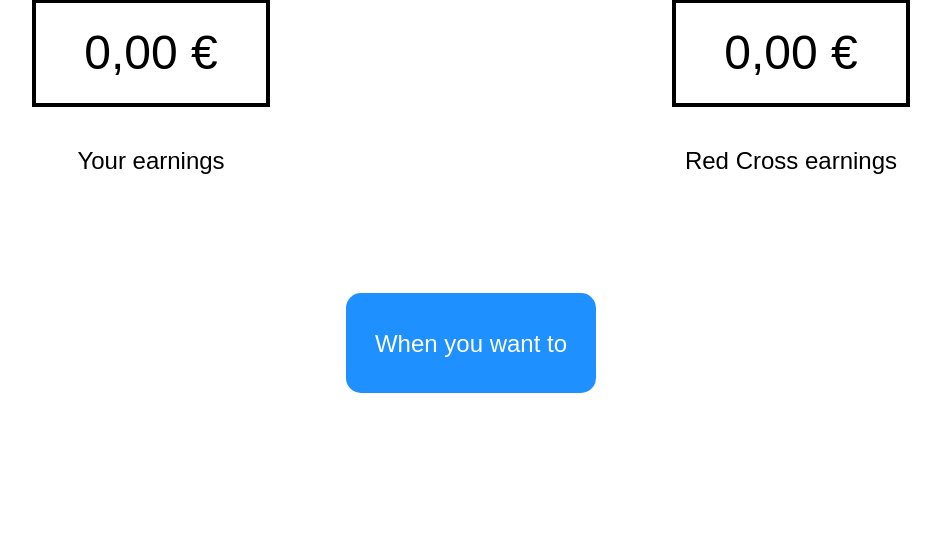
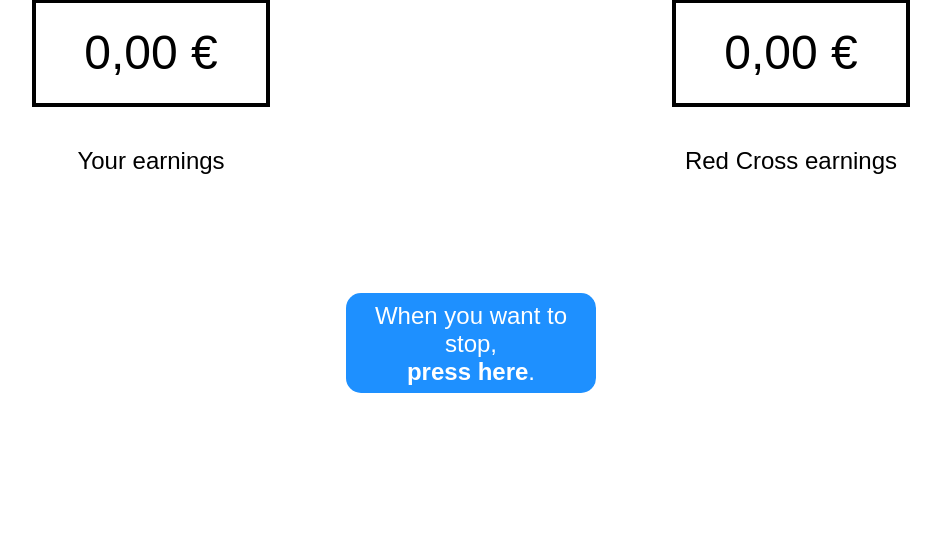
Before and after one commit to jpsalo/kampimasiina, a Django app: page /motivation/experiment in a window 1280 px wide. Shown: the part 307-850 px from the top of the page, without its empty margins (169-1110 px from the left). Run offline with Django 3.2, Linux system fonts and the light colour scheme; some libraries are stand-ins or nearby versions.

Commit message:
Fixed multiline text on a button

```diff
--- a/web/motivation/static/motivation/style.css
+++ b/web/motivation/static/motivation/style.css
@@ -70,6 +70,14 @@
   border-radius: 15px;
 }
 
+.button-text {
+  line-height: initial;
+  display: table-cell;
+  vertical-align: middle;
+  height: inherit;
+  width: inherit;
+}
+
 .text-underline {
   text-decoration: underline;
 }
--- a/web/motivation/templates/motivation/experiment.html
+++ b/web/motivation/templates/motivation/experiment.html
@@ -25,7 +25,9 @@
 </div>
 
 <div class="site-footer">
-    <button class="button" onclick="createPost()">When you want to stop, press here</button>
+  <button class="button" onclick="createPost()">
+    <span class="button-text">When you want to stop,<br><span class="text-bold">press here</span>.</span>
+  </button>
 </div>
 
 <script src="https://ajax.googleapis.com/ajax/libs/jquery/3.1.1/jquery.min.js"></script>
--- a/web/motivation/templates/motivation/instructions.html
+++ b/web/motivation/templates/motivation/instructions.html
@@ -61,5 +61,7 @@
 </div>
 
 <div class="site-footer">
-    <a class="button" href="{% url 'motivation:experiment' %}">Start the experiment</a>
+    <a class="button" href="{% url 'motivation:experiment' %}">
+      <span class="button-text">Start the experiment</span>
+    </a>
 </div>
```
